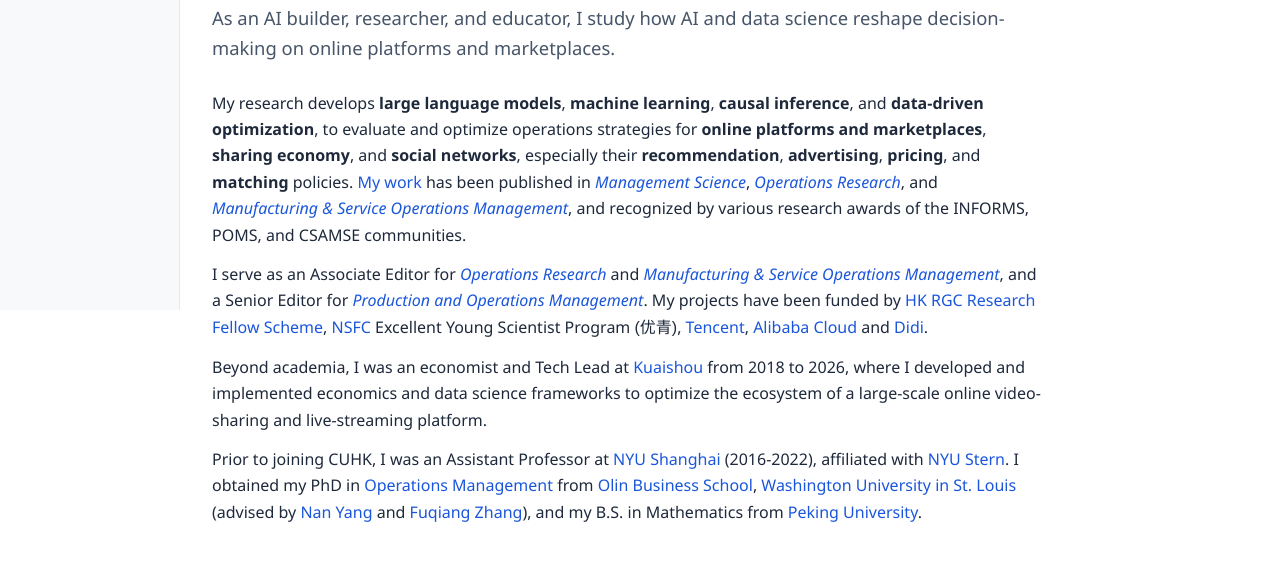
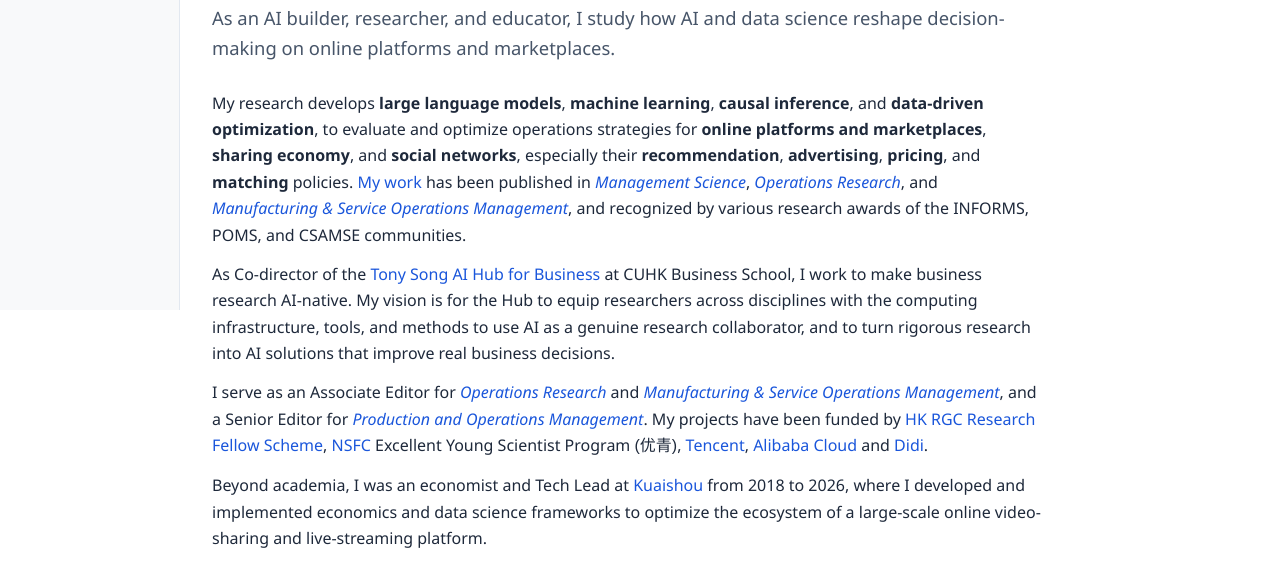
Before and after one commit to rphilipzhang/rphilipzhang, a plain HTML site: page index.html in a window 1280 px wide. Shown: the part 490-1051 px from the top of the page. Drawn offline with nearby package versions, Linux system fonts and the light colour scheme.

Commit message:
Add AI Hub co-director vision paragraph to About Me
Co-Authored-By: Claude Fable 5.2 <noreply@anthropic.com>

```diff
--- a/index.html
+++ b/index.html
@@ -89,6 +89,10 @@
 
 <p>
 My research develops <strong>large language models</strong>, <strong>machine learning</strong>, <strong>causal inference</strong>, and <strong>data-driven optimization</strong>, to evaluate and optimize operations strategies for <strong>online platforms and marketplaces</strong>, <strong>sharing economy</strong>, and <strong>social networks</strong>, especially their <strong>recommendation</strong>, <strong>advertising</strong>, <strong>pricing</strong>, and <strong>matching</strong> policies. <a href="research.html">My work</a> has been published in <em><a href="https://pubsonline.informs.org/journal/mnsc" target="_blank">Management Science</a></em>, <em><a href="https://pubsonline.informs.org/journal/opre" target="_blank">Operations Research</a></em>, and <em><a href="https://pubsonline.informs.org/journal/msom" target="_blank">Manufacturing &amp; Service Operations Management</a></em>, and recognized by various research awards of the INFORMS, POMS, and CSAMSE communities.
+</p>
+
+<p>
+As Co-director of the <a href="https://aihubweb.bschool.cuhk.edu.hk/" target="_blank">Tony Song AI Hub for Business</a> at CUHK Business School, I work to make business research AI-native. My vision is for the Hub to equip researchers across disciplines with the computing infrastructure, tools, and methods to use AI as a genuine research collaborator, and to turn rigorous research into AI solutions that improve real business decisions.
 </p>
 
 <p>
```
